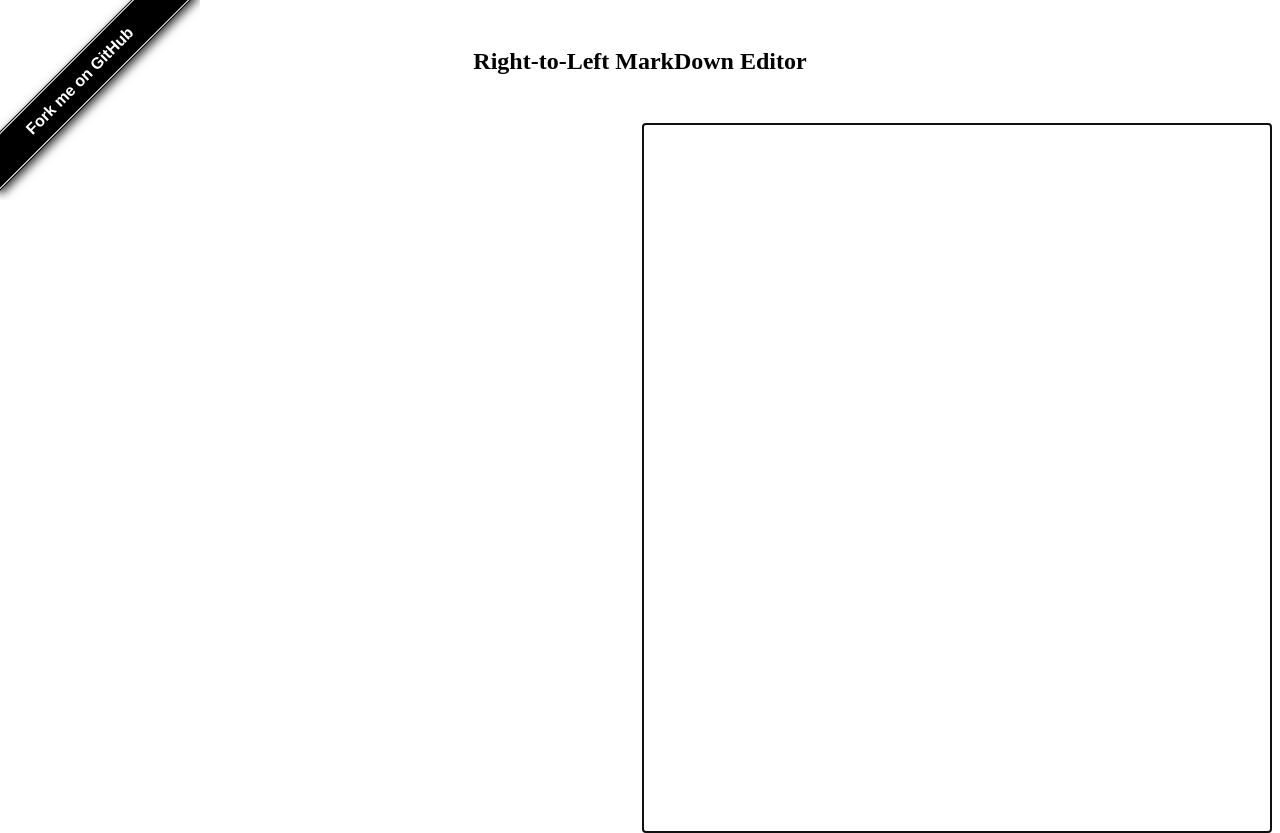
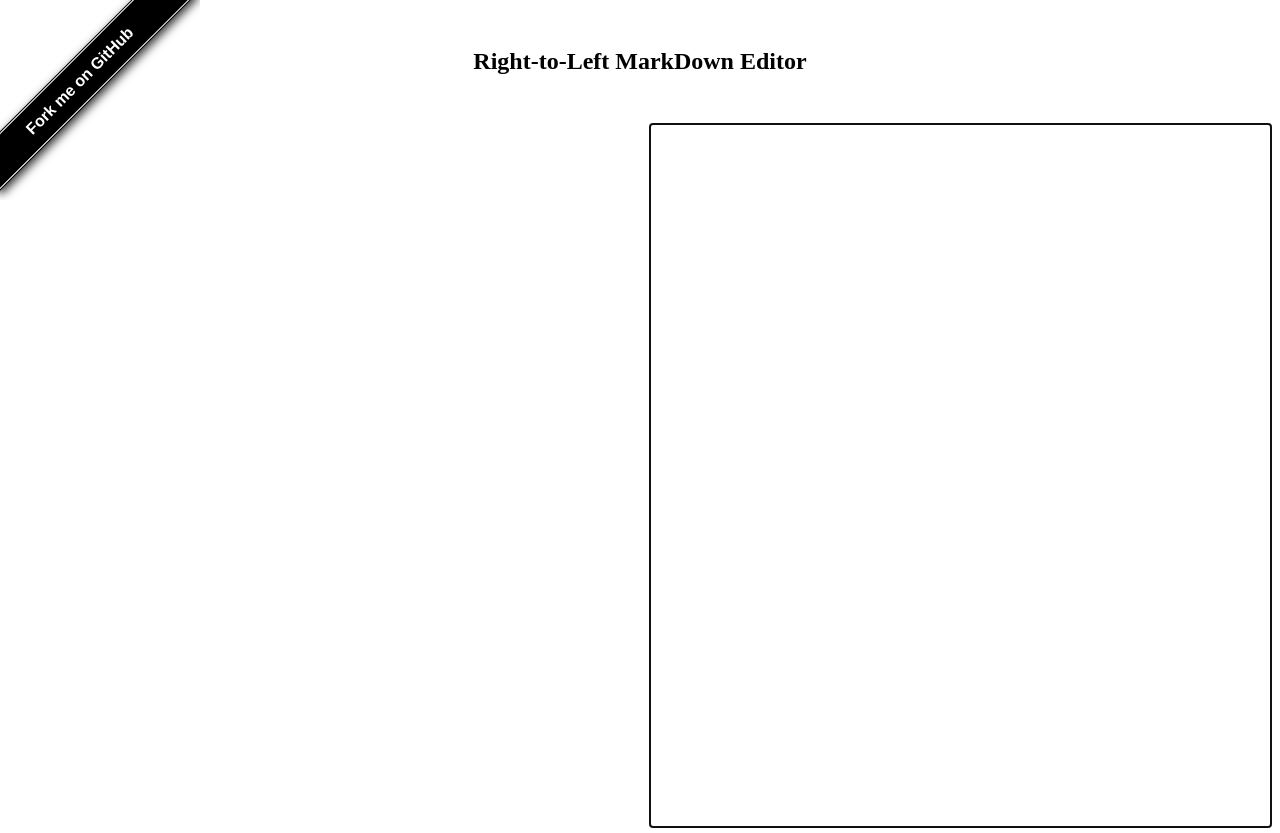
Before and after one commit to dariubs/awesome-workflow-automation, a plain HTML site: page index.html in a window 1280 px wide. Drawn offline with nearby package versions, Linux system fonts and the light colour scheme; no server answers; a web font is replaced by a local one.

Commit message:
percentage styling

```diff
--- a/css/style.css
+++ b/css/style.css
@@ -19,8 +19,8 @@ h1,h2,h3,h4,h5,h6,p,div{
 	display: block;
 	border: 2px solid lightblue;
 	width: 45%;
-	padding: 2em;
-	margin: 0 auto;
+	padding: 2%;
+	margin: 0 0;
 	direction: rtl;
 	resize : none;
 	float: right;
@@ -29,10 +29,11 @@ h1,h2,h3,h4,h5,h6,p,div{
 }
 
 #content{
-	width: 45%;
+	width: 45%%;
 	direction: rtl;
 	float: right;
-	margin: 0.3em;
+	padding: 2%;
+	margin: 0;
 }
 
 pre, code{
--- a/js/rtl.js
+++ b/js/rtl.js
@@ -23,8 +23,9 @@
 
 		setInterval(function(){
 			var content = $('#box').val();
+			hljs.initHighlightingOnLoad();
 	    	$('#content').html(marked(content));
-	    	hljs.initHighlightingOnLoad();
+
 		}, 2000);
 
 
```
